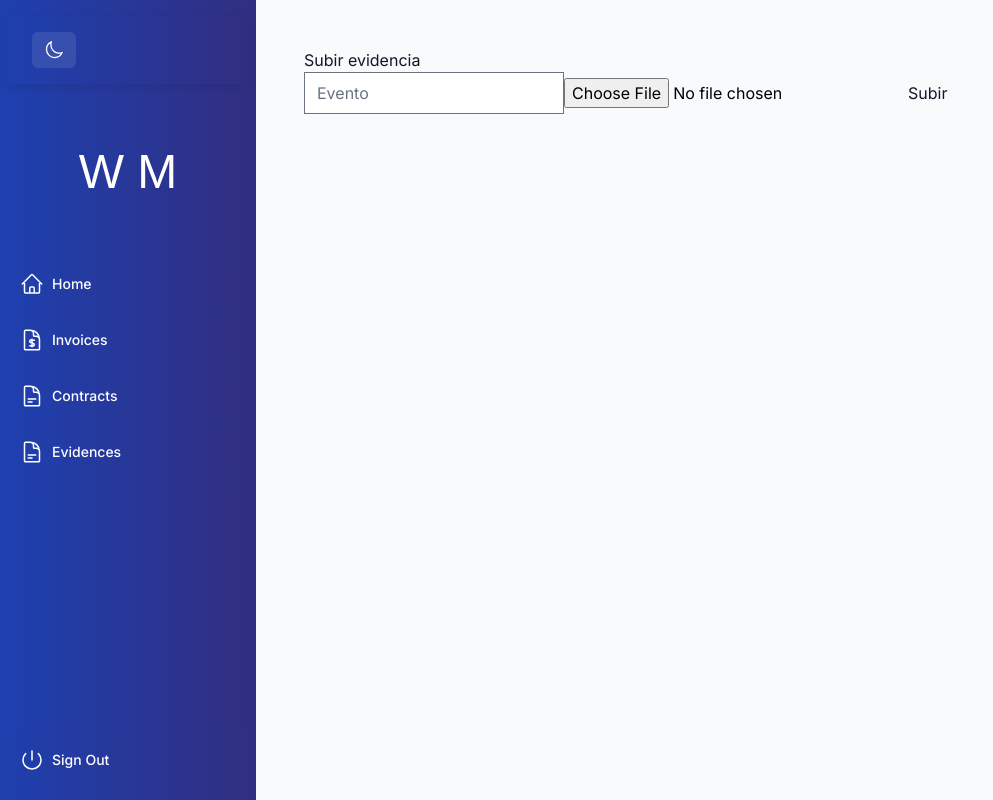
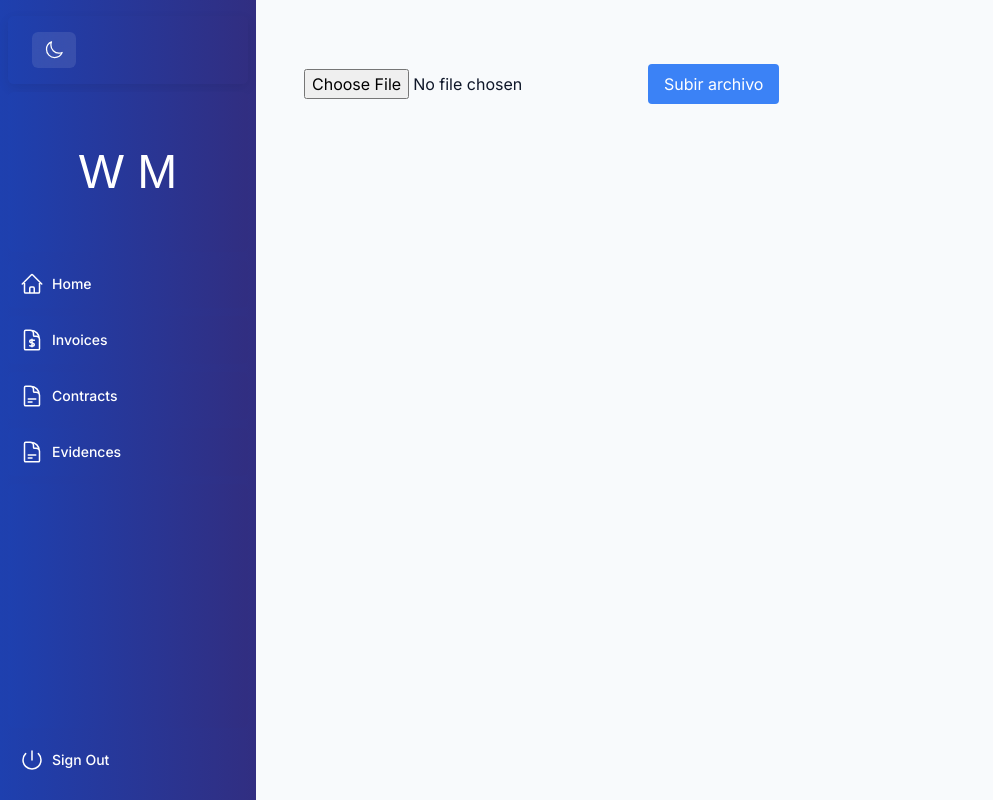
Before and after one commit to willmodev503/invoice, a Next.js app: page /dashboard/evidences/new in a window 1280 px wide. Shown: the whole page, without its empty margins (0-993 px from the left). Built offline with nearby package versions, Linux system fonts and the light colour scheme; a web font is replaced by a local one.

Commit message:
se edito landing, y se ajusto manejo de carga para evidencias

```diff
--- a/app/dashboard/evidences/new/page.tsx
+++ b/app/dashboard/evidences/new/page.tsx
@@ -3,65 +3,75 @@
 import { useState } from "react";
 import toast from "react-hot-toast";
 
-export default function NewEvidence() {
+export default function UploadEvidence() {
   const [file, setFile] = useState<File | null>(null);
-  const [title, setTitle] = useState("");
+  const [loading, setLoading] = useState(false);
 
   async function handleUpload() {
-    if (!file) return;
+    if (!file) {
+      toast.error("Selecciona un archivo");
+      return;
+    }
 
-
-    const formData = new FormData();
-    formData.append("file", file);
+    if (loading) return; // 🔥 evita doble click
 
     try {
-      // 1️⃣ subir archivo
+      setLoading(true);
+
+      const formData = new FormData();
+      formData.append("file", file);
+
+      // 1️⃣ subir a cloudinary
       const uploadRes = await fetch("/api/upload", {
         method: "POST",
         body: formData,
       });
 
       const uploadData = await uploadRes.json();
-      console.log(uploadData);
+
+      if (!uploadRes.ok) throw new Error("Error subiendo archivo");
 
       // 2️⃣ guardar en DB
-      await fetch("/api/evidences", {
+      const saveRes = await fetch("/api/evidences", {
         method: "POST",
         headers: {
           "Content-Type": "application/json",
         },
         body: JSON.stringify({
-          title,
+          title: file.name,
           fileUrl: uploadData.url,
           fileType: uploadData.type,
         }),
       });
 
-      toast.success("Evidencia subida ✅");
-    } catch {
-      toast.error("Error ❌");
+      if (!saveRes.ok) throw new Error("Error guardando en DB");
+
+      toast.success("Archivo subido correctamente ✅");
+
+      setFile(null); // reset
+    } catch (error: any) {
+      console.error(error);
+      toast.error(error.message || "Error ❌");
+    } finally {
+      setLoading(false);
     }
   }
 
   return (
-    <div >
-      <h1>Subir evidencia</h1>
-
+    <div className="space-y-4">
       <input
-      className="text-black"
-        type="text"
-        placeholder="Evento"
-        onChange={(e) => setTitle(e.target.value)}
-      />
-
-      <input
-      className="text-black"
         type="file"
         onChange={(e) => setFile(e.target.files?.[0] || null)}
       />
 
-      <button onClick={handleUpload}>
-        Subir
+      <button
+        onClick={handleUpload}
+        disabled={loading}
+        className={`px-4 py-2 text-white rounded ${
+          loading ? "bg-gray-400" : "bg-blue-500"
+        }`}
+      >
+        {loading ? "Subiendo..." : "Subir archivo"}
       </button>
     </div>
   );
--- a/app/page.tsx
+++ b/app/page.tsx
@@ -21,7 +21,7 @@ export default function Page() {
      <div/>
   <p
       className={`${lusitana.className} text-xl text-gray-800 md:text-3xl md:leading-normal`}
-    >            <strong>Bienvenido a mi portafolio</strong> Sientete libre de  explorar{' '}
+    >            <strong>Bienvenido </strong>
 
           </p>
           <Link
@@ -36,15 +36,14 @@ export default function Page() {
   <main className="flex flex-col justify-center px-6 md:px-20 bg-white">
       <div className="max-w-4xl">
         <h1 className="text-4xl md:text-6xl font-bold text-gray-900 leading-tight">
-          Soy <span className="text-blue-600">Neokaos</span>
+           <span className="text-blue-600"></span>
         </h1>
 
         <p className="mt-6 text-lg md:text-xl text-gray-600 max-w-2xl">
-          Fullstack Developer especializado en construir aplicaciones web
-          modernas, rápidas y escalables utilizando React, Next.js y Node.js.
+       El CRM que te hacia Falta, Sube Archivos, Edita y Guarda Contratos y Factura Electronica
         </p>
 
-        <div className="mt-8 flex gap-4">
+        {/* <div className="mt-8 flex gap-4">
           <a
             href="/dashboard"
             className="rounded-lg bg-blue-600 px-6 py-3 text-white font-medium hover:bg-blue-500 transition"
@@ -58,7 +57,7 @@ export default function Page() {
           >
             📩 Contactarme
           </a>
-        </div>
+        </div> */}
       </div>
     </main>
         </div>
```
